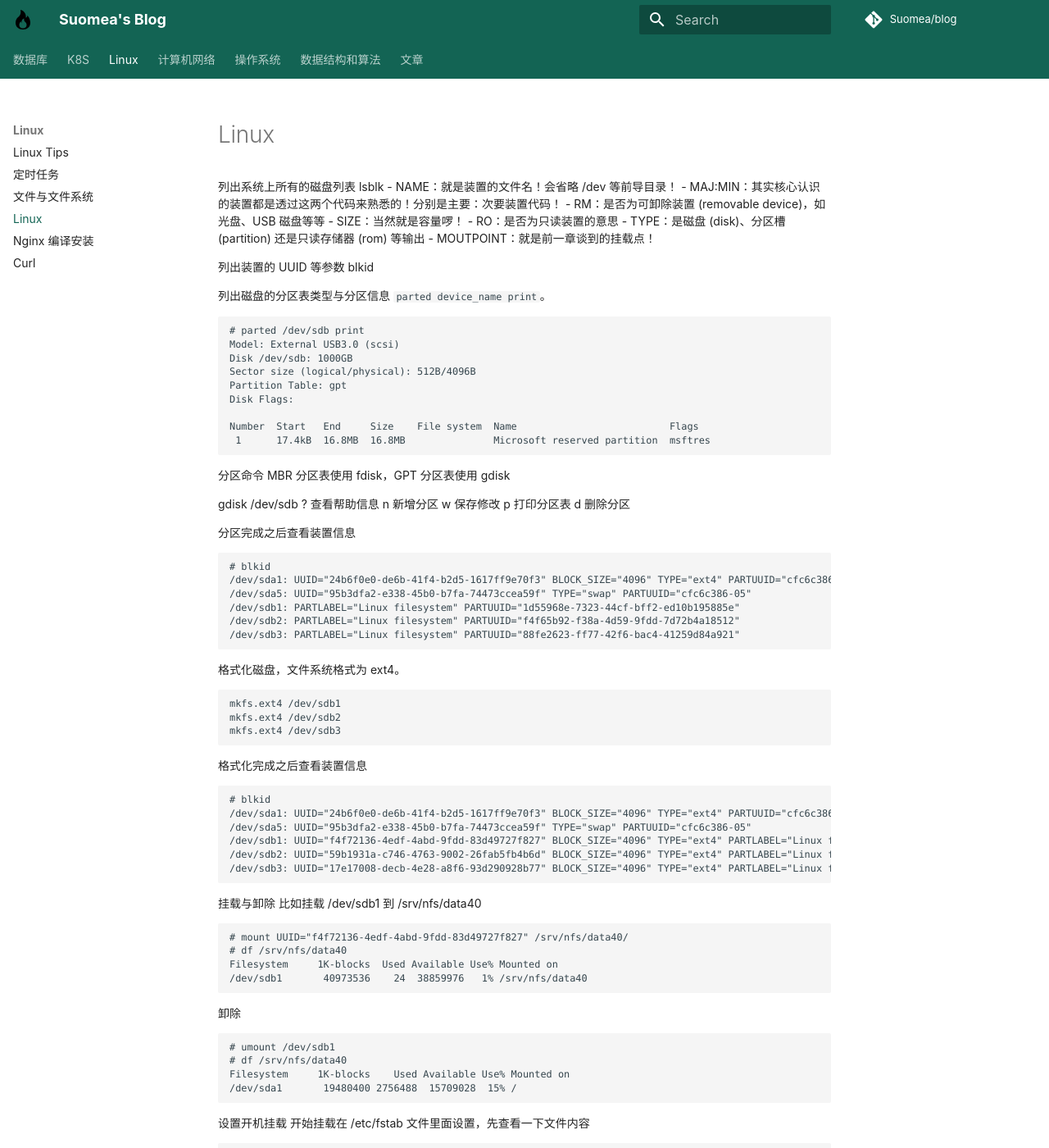
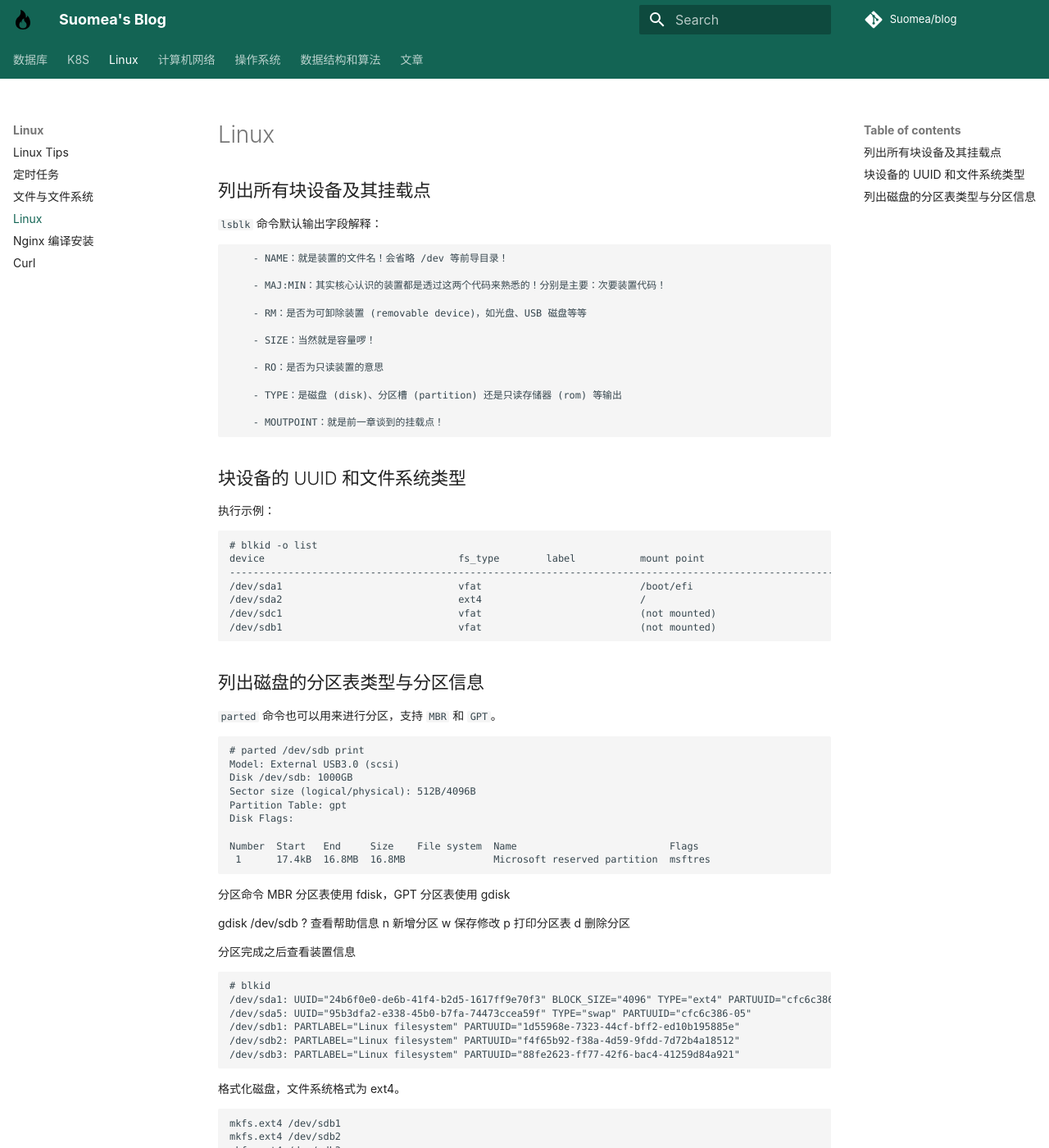
Before and after one commit to Suomea/blog, an MkDocs documentation site: the page built from docs/Linux/磁盘分区挂载.md, in a window 1280 px wide and 1400 px high. Shown: the whole window at 82% size. Built offline with MkDocs 1.6.1 and Material for MkDocs 9.7.7, drawn with Linux system fonts in a browser that asks for light colours; some web fonts are replaced; comment, search, counter and statistics services are not loaded.

Commit message:
更新分区笔记。

````diff
--- a/docs/Linux/磁盘分区挂载.md
+++ b/docs/Linux/磁盘分区挂载.md
@@ -1,19 +1,37 @@
 #Linux
 
-列出系统上所有的磁盘列表
-lsblk
+## 列出所有块设备及其挂载点
+`lsblk` 命令默认输出字段解释：
+```
 	- NAME：就是装置的文件名！会省略 /dev 等前导目录！
+
 	- MAJ:MIN：其实核心认识的装置都是透过这两个代码来熟悉的！分别是主要：次要装置代码！
+
 	- RM：是否为可卸除装置 (removable device)，如光盘、USB 磁盘等等
+
 	- SIZE：当然就是容量啰！
+
 	- RO：是否为只读装置的意思
+
 	- TYPE：是磁盘 (disk)、分区槽 (partition) 还是只读存储器 (rom) 等输出
+
 	- MOUTPOINT：就是前一章谈到的挂载点！
+```
 
-列出装置的 UUID 等参数
-blkid
+## 块设备的 UUID 和文件系统类型
+执行示例：
+```
+# blkid -o list
+device                                 fs_type        label           mount point                                UUID
+-----------------------------------------------------------------------------------------------------------------------------------------------------
+/dev/sda1                              vfat                           /boot/efi                                  F344-ABE1
+/dev/sda2                              ext4                           /                                          ce7d257a-85be-474c-be23-3420d2e7abf4
+/dev/sdc1                              vfat                           (not mounted)                              8C7D-7C32
+/dev/sdb1                              vfat                           (not mounted)                              FA17-1D61
+```
 
-列出磁盘的分区表类型与分区信息 `parted device_name print`。
+## 列出磁盘的分区表类型与分区信息
+`parted` 命令也可以用来进行分区，支持 `MBR` 和 `GPT`。
 ```
 # parted /dev/sdb print
 Model: External USB3.0 (scsi)
````
Also changed, not shown: 1 other file.
